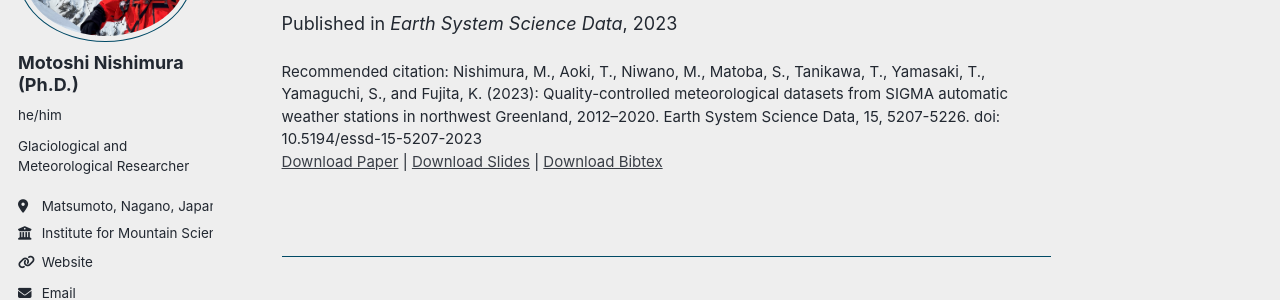
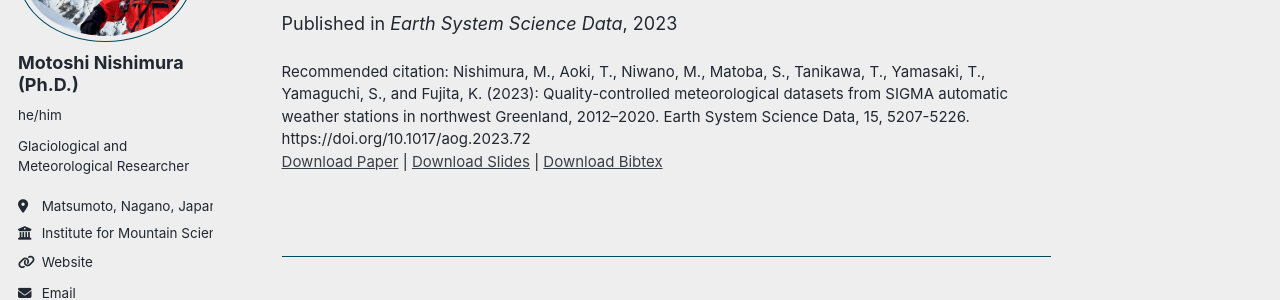
Before and after one commit to MotoshiNishimura/MotoshiNishimura.github.io, a Jekyll site: the page built from _publications/20231003_Quality-controlled meteorological datasets from SIGMA automatic weather stations in northwest Greenland, 2012–2020.md, in a window 1280 px wide. Shown: the part 191-491 px from the top of the page. Built offline with Jekyll 4.4.1, drawn with Linux system fonts in a browser that asks for light colours; some web fonts are replaced; a script bundle is joined from its source files by our own code; library files that are not in the unit come from our copies.

Commit message:
Fix citation URL in publication metadata
Updated citation URL to point to the correct DOI.

```diff
--- a/_publications/20231003_Quality-controlled meteorological datasets from SIGMA automatic weather stations in northwest Greenland, 2012–2020.md
+++ b/_publications/20231003_Quality-controlled meteorological datasets from SIGMA automatic weather stations in northwest Greenland, 2012–2020.md
@@ -9,5 +9,5 @@ venue: 'Earth System Science Data'
 slidesurl: '/files/20231003_essd-15-5207-2023.pdf'
 paperurl: 'https://doi.org/10.5194/essd-15-5207-2023'
 bibtexurl: '/files/20231003_essd-15-5207-2023.bib'
-citation: 'Nishimura, M., Aoki, T., Niwano, M., Matoba, S., Tanikawa, T., Yamasaki, T., Yamaguchi, S., and Fujita, K. (2023): Quality-controlled meteorological datasets from SIGMA automatic weather stations in northwest Greenland, 2012–2020. Earth System Science Data, 15, 5207-5226. doi: 10.5194/essd-15-5207-2023'
+citation: 'Nishimura, M., Aoki, T., Niwano, M., Matoba, S., Tanikawa, T., Yamasaki, T., Yamaguchi, S., and Fujita, K. (2023): Quality-controlled meteorological datasets from SIGMA automatic weather stations in northwest Greenland, 2012–2020. Earth System Science Data, 15, 5207-5226. https://doi.org/10.1017/aog.2023.72'
 ---
```
